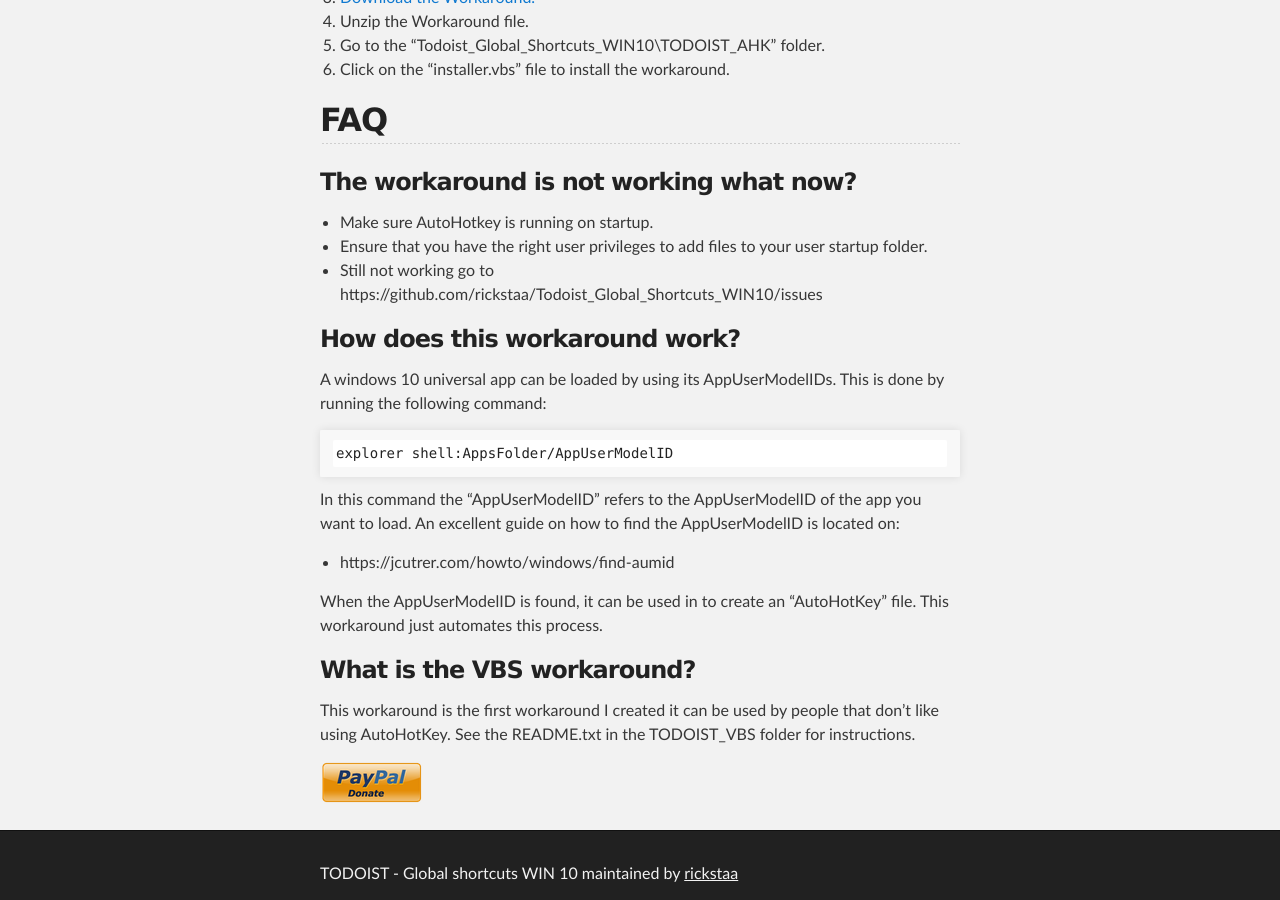
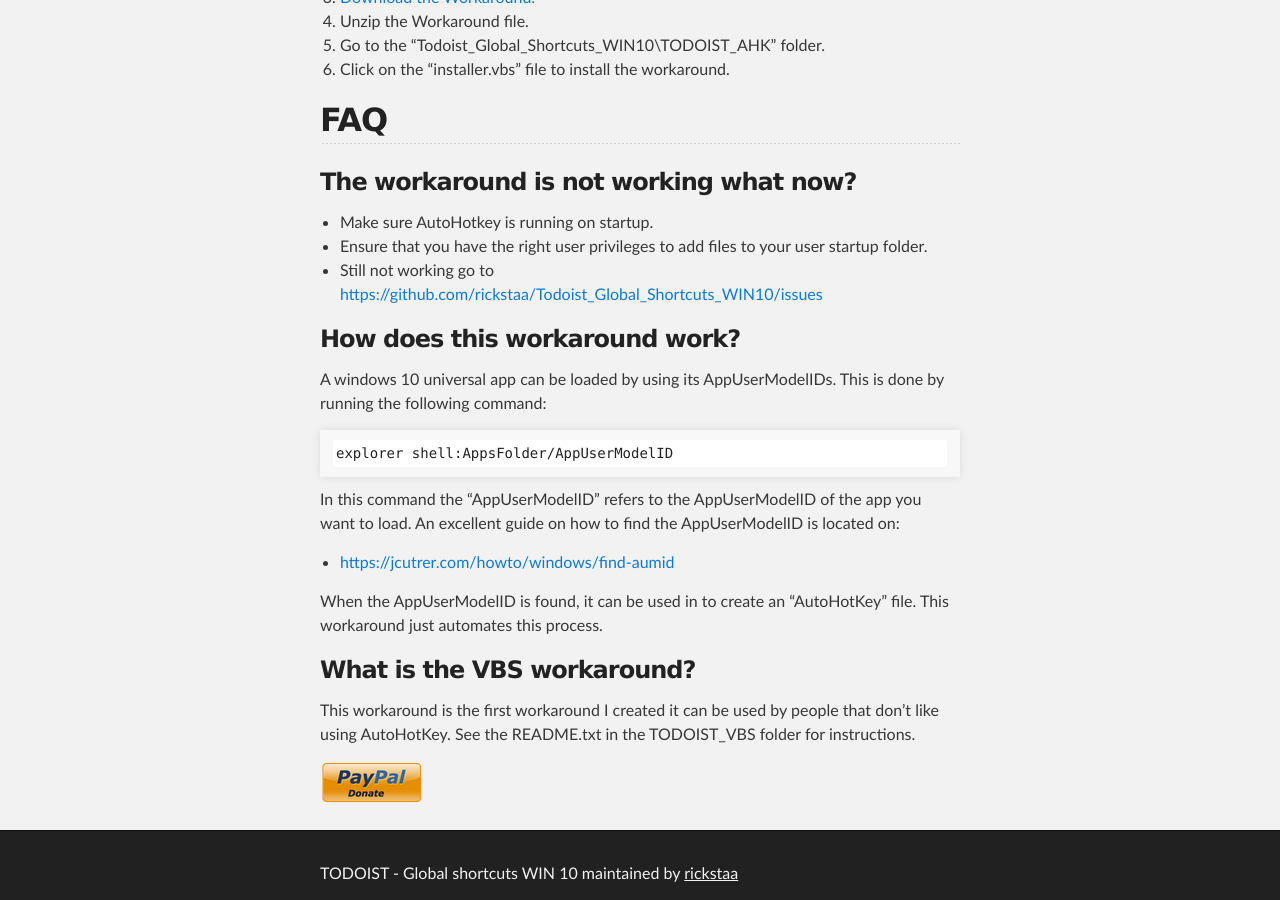
Before and after one commit to rickstaa/todoist-global-shortcuts-WIN10, a Jekyll site: the page built from index.md, in a window 1280 px wide and 900 px high, scrolled down 800 px. Built offline with Jekyll 4.4.1, drawn with Linux system fonts in a browser that asks for light colours; our own code applies the rules of GitHub Pages for plain Markdown files; part of the change alters nothing that is shown.

```diff
--- a/index.md
+++ b/index.md
@@ -19,7 +19,7 @@ Since TODOIST its Windows 10 app doesn’t support global shortcuts at the momen
 ### The workaround is not working what now?
 - Make sure AutoHotkey is running on startup.
 - Ensure that you have the right user privileges to add files to your user startup folder.
-- Still not working go to https://github.com/rickstaa/Todoist_Global_Shortcuts_WIN10/issues
+- Still not working go to [https://github.com/rickstaa/Todoist_Global_Shortcuts_WIN10/issues](https://github.com/rickstaa/Todoist_Global_Shortcuts_WIN10/issues)
 
 ### How does this workaround work?
 A windows 10 universal app can be loaded by using its AppUserModelIDs. This is done by running the following command:
@@ -28,7 +28,7 @@ A windows 10 universal app can be loaded by using its AppUserModelIDs. This is d
 
 In this command the "AppUserModelID" refers to the AppUserModelID of the app you want to load. An excellent guide on how to find the AppUserModelID is located on:
 
-- https://jcutrer.com/howto/windows/find-aumid
+- [https://jcutrer.com/howto/windows/find-aumid](https://jcutrer.com/howto/windows/find-aumid)
 
 When the AppUserModelID is found, it can be used in to create an "AutoHotKey" file. This workaround just automates this process.
 
```
